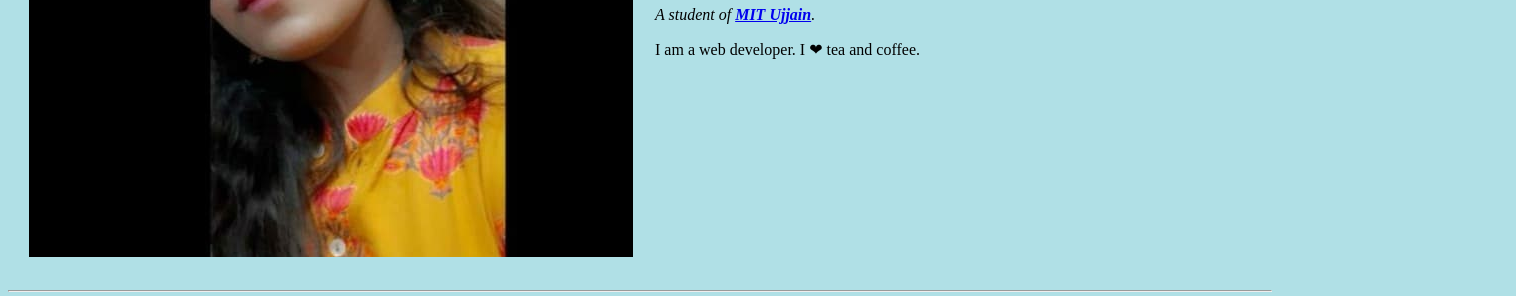
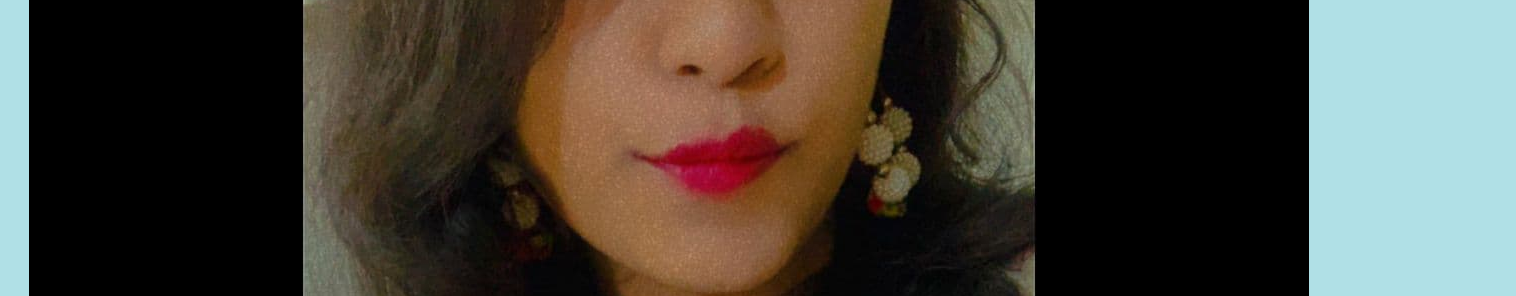
Before and after one commit to janvi2017/cv, a plain HTML site: page index.html in a window 1280 px wide. Shown: the part 289-585 px from the top of the page, 1516 px wide, since content can reach past the window. Drawn offline with Linux system fonts and the light colour scheme.

Commit message:
Update index.html

```diff
--- a/index.html
+++ b/index.html
@@ -7,7 +7,7 @@
 <body style="background-color:powderblue;">
   <table cellspacing="20">
     <tr>
-      <td><img src="images/janvi.jpg" /></td>
+      <td><img src="images/me.jpg" /></td>
       <td>
         <h1>JANVI AGRAWAL</h1>
         <p>
```
